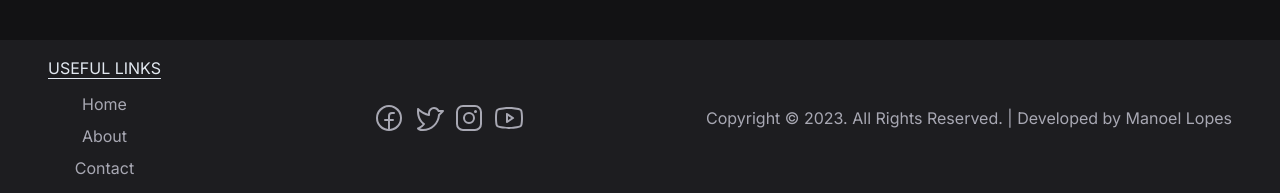
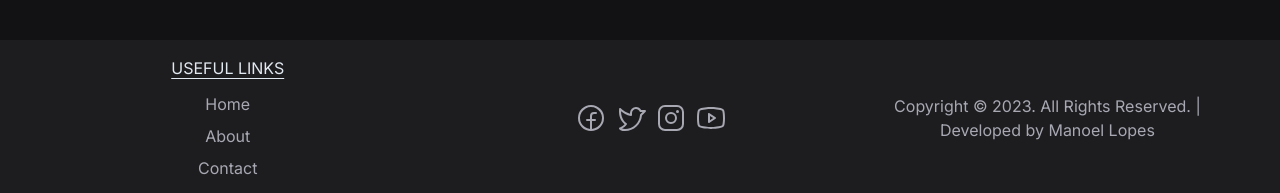
Before and after one commit to manoellvitor/personal-trainer, a React (Vite) app: page /contact in a window 1280 px wide. Shown: the part 878-1071 px from the top of the page. Built offline with nearby package versions, Linux system fonts and the light colour scheme.

Commit message:
Updating README.md and fixing footer

```diff
--- a/src/components/Footer.jsx
+++ b/src/components/Footer.jsx
@@ -7,7 +7,7 @@ function Footer() {
   return (
     <section className='text-slate-200 mt-10 p-4 flex-wrap bg-[#1D1D20]'>
       <div className='lg:max-w-[1440px] md:flex md:justify-between mx-auto items-center'>
-        <div className='flex flex-col text-center px-8'>
+        <div className='flex flex-col text-center px-8 w-full'>
           <h1 className='uppercase mb-3 underline underline-offset-4'>Useful Links</h1>
           <ul className='text-[#a8a8b3] flex flex-col gap-2'>
             <li>
@@ -30,13 +30,13 @@ function Footer() {
             </li>
           </ul>
         </div>
-        <div className='flex gap-2 p-8 text-[#a8a8b3] mx-auto items-center justify-center'>
+        <div className='flex gap-2 p-8 text-[#a8a8b3] mx-auto items-center justify-center w-full'>
           <a href='https://fb.com' target='_blank' className='hover:text-slate-200 transform ease-in-out duration-300'><FacebookLogo size={32} /></a>
           <a href='https://twitter.com' target='_blank' className='hover:text-slate-200 transform ease-in-out duration-300'><TwitterLogo size={32} /></a>
           <a href='https://www.instagram.com' target='_blank' className='hover:text-slate-200 transform ease-in-out duration-300'><InstagramLogo size={32} /></a>
           <a href='https://youtube.com' target='_blank' className='hover:text-slate-200 transform ease-in-out duration-300'><YoutubeLogo size={32} /></a>
         </div>
-        <div className='flex text-center mx-auto md:mx-0 mt-4 md:mt-0 text-[#a8a8b3] justify-center items-center md:pr-8'>
+        <div className='flex text-center mx-auto md:mx-0 mt-4 md:mt-0 text-[#a8a8b3] justify-center items-center md:pr-8 w-full'>
           <p>Copyright &copy; {year}. All Rights Reserved. | Developed by <a href="https://github.com/manoellvitor" target='_blank' className='hover:text-slate-200 transform ease-in-out duration-300'>Manoel Lopes</a></p>
         </div>
       </div>
--- a/src/components/pages/Contact.jsx
+++ b/src/components/pages/Contact.jsx
@@ -35,7 +35,7 @@ function Contact() {
         className='object-cover w-full h-full absolute'
       />
       <div className="t-0 l-0 w-full h-full bg-black absolute opacity-70"></div>
-      <div className='flex flex-col items-center w-full gap-4 z-[1]'>
+      <div className='flex flex-col items-center w-full gap-4 z-[1] mt-10'>
         <h1 className='font-logo text-slate-200 uppercase text-5xl font-bold text-center leading-tight tracking-wider sm:mt-20'>Get in touch</h1>
         <p className='text-slate-200 text-center text-lg px-4'>Send us a message, we will get back to you as soon as we can.</p>
 
```
Also changed, not shown: package.json (+7 -1 lines), 1 other file (tests, documents, lock files or other folders).
